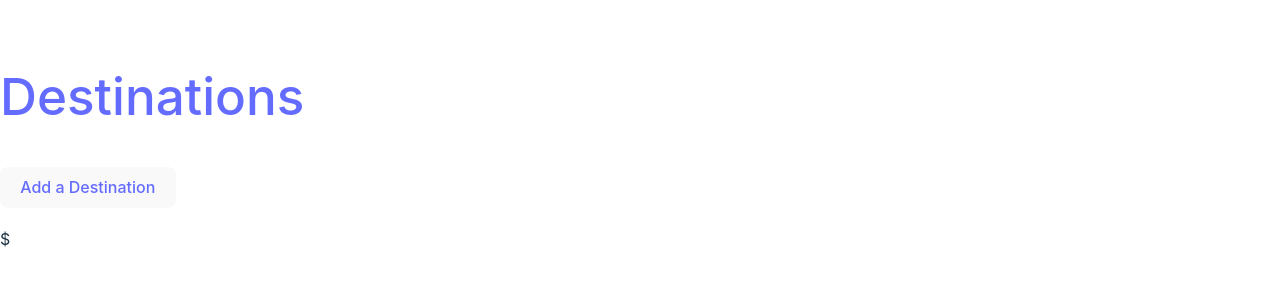
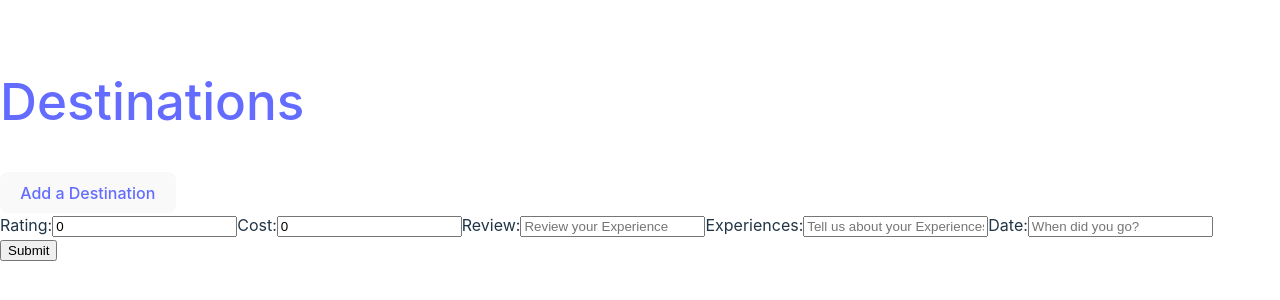
Before and after one commit to anthuarneck/travel-diary-project-frontend, a React (Vite) app: page /destinations/1/memories/new in a window 1280 px wide. Shown: the part 254-554 px from the top of the page. Built offline with nearby package versions, Linux system fonts and the light colour scheme; no server answers.

Commit message:
Creates NewMemoryForm. Edits Memory.jsx, UserContext.jsx, LoginForm, Memory.jsx.

```diff
--- a/src/App.jsx
+++ b/src/App.jsx
@@ -8,6 +8,7 @@ import Show from "./Pages/Show"
 import ShowMemory from "./Pages/ShowMemory"
 import NewDestination from "./Pages/NewDestination"
 import EditDestination from "./Pages/EditDestination"
+import NewMemory from "./Pages/NewMemory"
 import Error from "./Pages/Error"
 import SignUp from "./Pages/SignUp"
 import Login from "./Pages/Login"
@@ -26,6 +27,7 @@ function App() {
           <Route path="/destinations/:id/memories/:memoryId" element={<ShowMemory />} />
           <Route path="/destinations/new" element={<NewDestination />} />
           <Route path="/destinations/:id/edit" element={<EditDestination />} />
+          <Route path="/destinations/:id/memories/new" element={<NewMemory />} />
 
           <Route path="*" element={<Error />} />
         </Routes>
--- a/src/Components/DestinationDetails.jsx
+++ b/src/Components/DestinationDetails.jsx
@@ -64,6 +64,9 @@ const DestinationDetails = () => {
         <button>Edit</button>
       </Link>
       <button onClick={handleDelete}>Delete</button>
+      <Link to={`/destinations/${id}/memories/new`}>
+        <button>Add New Memory</button>
+      </Link>
     </article>
   );
 };
--- a/src/Components/LoginForm.jsx
+++ b/src/Components/LoginForm.jsx
@@ -13,7 +13,7 @@ const LoginForm = () => {
   });
   const { user, loginUser } = useAuth();
   useEffect(() => {
-    if (user.password === userInput.password) {
+    if (user.id) {
       console.log(user, "Signed In");
       navigate(`/destinations`);
     }
@@ -24,12 +24,8 @@ const LoginForm = () => {
   };
 
   const handleSubmit = (event) => {
-    if (user.password === userInput.password && user.username === userInput.username) {
       event.preventDefault();
       loginUser(userInput);
-    } else {
-        alert("Invalid Credentials")
-    }
   };
 
   return (
--- a/src/Components/Memory.jsx
+++ b/src/Components/Memory.jsx
@@ -1,12 +1,13 @@
 import React from "react";
 import { useState, useEffect } from "react";
-import { useParams } from "react-router-dom";
+import { useParams, useNavigate } from "react-router-dom";
 
 const API = import.meta.env.VITE_API_URL;
 
 const Memory = () => {
   const [memory, setMemory] = useState({});
   const { id, memoryId } = useParams();
+  const navigate = useNavigate();
 
   useEffect(() => {
     fetch(`${API}/destinations/${id}/memories/${memoryId}`)
@@ -17,13 +18,28 @@ const Memory = () => {
       .catch((error) => console.log(error));
   }, [memory]);
 
+  const handleDelete = () => {
+    deleteMemory();
+  };
+
+  const deleteMemory = () => {
+    const httpOptions = { method: "DELETE" };
+    fetch(`${API}/destinations/${id}/memories/${memoryId}`, httpOptions)
+      .then(() => {
+        navigate(`/destinations/${id}/memories`);
+      })
+      .catch((error) => console.log(error));
+  };
+
   return (
     <div className="Memory">
-      <h3>{memory.rating}</h3>
+      <h3>{memory.rating}⭐️</h3>
+      <h4>{memory.username}</h4>
       <p>{memory.date}</p>
       <p>${memory.cost}</p>
       <p>{memory.review}</p>
       <p>{memory.experiences}</p>
+      <button onClick={handleDelete}>Delete</button>
     </div>
   );
 };
--- /dev/null
+++ b/src/Components/NewMemoryForm.jsx
@@ -0,0 +1,105 @@
+import React from 'react';
+import { useState, useEffect } from 'react';
+import { useNavigate, useParams } from 'react-router-dom';
+import { useAuth } from "./UserComponents/UserContext";
+
+const API = import.meta.env.VITE_API_URL;
+
+const NewMemoryForm = () => {
+    const { id } = useParams()
+    const navigate = useNavigate()
+    const { user } = useAuth();
+    const [memory, setMemory] = useState({
+        travel_user_id: null,
+        rating: 0,
+        cost: 0,
+        review: "",
+        experiences: "",
+        date: "",
+    })
+
+    useEffect(() => {
+        console.log(user)
+        if (user) {
+            setMemory({ ...memory, travel_user_id: user.id });
+        }
+    }, [user]);
+
+    const addMemory = () => {
+        fetch(`${API}/destinations/${id}/memories`, {
+            method: "POST",
+            body: JSON.stringify(memory),
+            headers: {
+                "Content-Type": "application/json"
+            },
+        })
+        .then(() => {
+            console.log(user)
+            console.log(memory)
+            navigate(`/destinations/${id}/memories`)
+        })
+        .catch((error) => console.error(error))
+    }
+
+    const handleTextChange = (event) => {
+        setMemory({ ...memory, [event.target.id]: event.target.value })
+    }
+
+    const handleSubmit = (event) => {
+        event.preventDefault()
+        addMemory()
+    }
+
+    return (
+        <div className='newMemory'>
+            <form onSubmit={handleSubmit}>
+                <label htmlFor="rating">Rating:</label>
+                <input
+                id="rating"
+                value={memory.rating}
+                type="number"
+                onChange={handleTextChange}
+                placeholder='Destination Rating'
+                required
+                />
+                <label htmlFor='cost'>Cost:</label>
+                <input
+                id='cost'
+                value={memory.cost}
+                type='number'
+                onChange={handleTextChange}
+                placeholder='Cost of Trip'
+                required
+                />
+                <label htmlFor='review'>Review:</label>
+                <input
+                id='review'
+                value={memory.review}
+                type='text'
+                onChange={handleTextChange}
+                placeholder='Review your Experience'
+                />
+                <label htmlFor='experiences'>Experiences:</label>
+                <input
+                id='experiences'
+                value={memory.experiences}
+                type='text'
+                onChange={handleTextChange}
+                placeholder='Tell us about your Experiences'
+                />
+                <label htmlFor='date'>Date:</label>
+                <input
+                id='date'
+                value={memory.date}
+                type='text'
+                onChange={handleTextChange}
+                placeholder='When did you go?'
+                />
+                <br />
+                <input type='submit' />
+            </form>
+        </div>
+    );
+}
+
+export default NewMemoryForm;
--- a/src/Components/UserComponents/UserContext.jsx
+++ b/src/Components/UserComponents/UserContext.jsx
@@ -1,4 +1,4 @@
-import { useState, createContext, useCallback, useContext } from "react";
+import { useState, useEffect, createContext, useCallback, useContext } from "react";
 import { useNavigate, Link } from "react-router-dom";
 
 const API = import.meta.env.VITE_API_URL;
@@ -7,9 +7,12 @@ const AuthContext = createContext();
 export const AuthProvider = (props) => {
   const navigate = useNavigate();
   const [user, setUser] = useState({
+    id: null,
     username: false,
-    password: false,
+    password: false
   });
+
+
   const loginUser = (userInput) => {
     console.log(userInput);
     fetch(`${API}/users/`, {
@@ -19,12 +22,24 @@ export const AuthProvider = (props) => {
         "Content-Type": "application/json",
       },
     })
-      .then((response) => response.json())
+      .then((response) => {
+        if (response.ok) {
+          return response.json();
+        } else {
+          throw new Error("Login failed, Please try again");
+        }
+      })
       .then((data) => {
         setUser(data);
-        navigate(`/destinations`);
+      })
+      .catch((error) => {
+        console.error(error);
       });
   };
+
+  useEffect(() => {
+    console.log("User data after state update:", user);
+  }, [user]);
 
   const value = {
     loginUser,
--- /dev/null
+++ b/src/Pages/NewMemory.jsx
@@ -0,0 +1,12 @@
+import React from 'react';
+import NewMemoryForm from '../Components/NewMemoryForm';
+
+const NewMemory = () => {
+    return (
+        <div>
+            <NewMemoryForm />
+        </div>
+    );
+}
+
+export default NewMemory;
```
